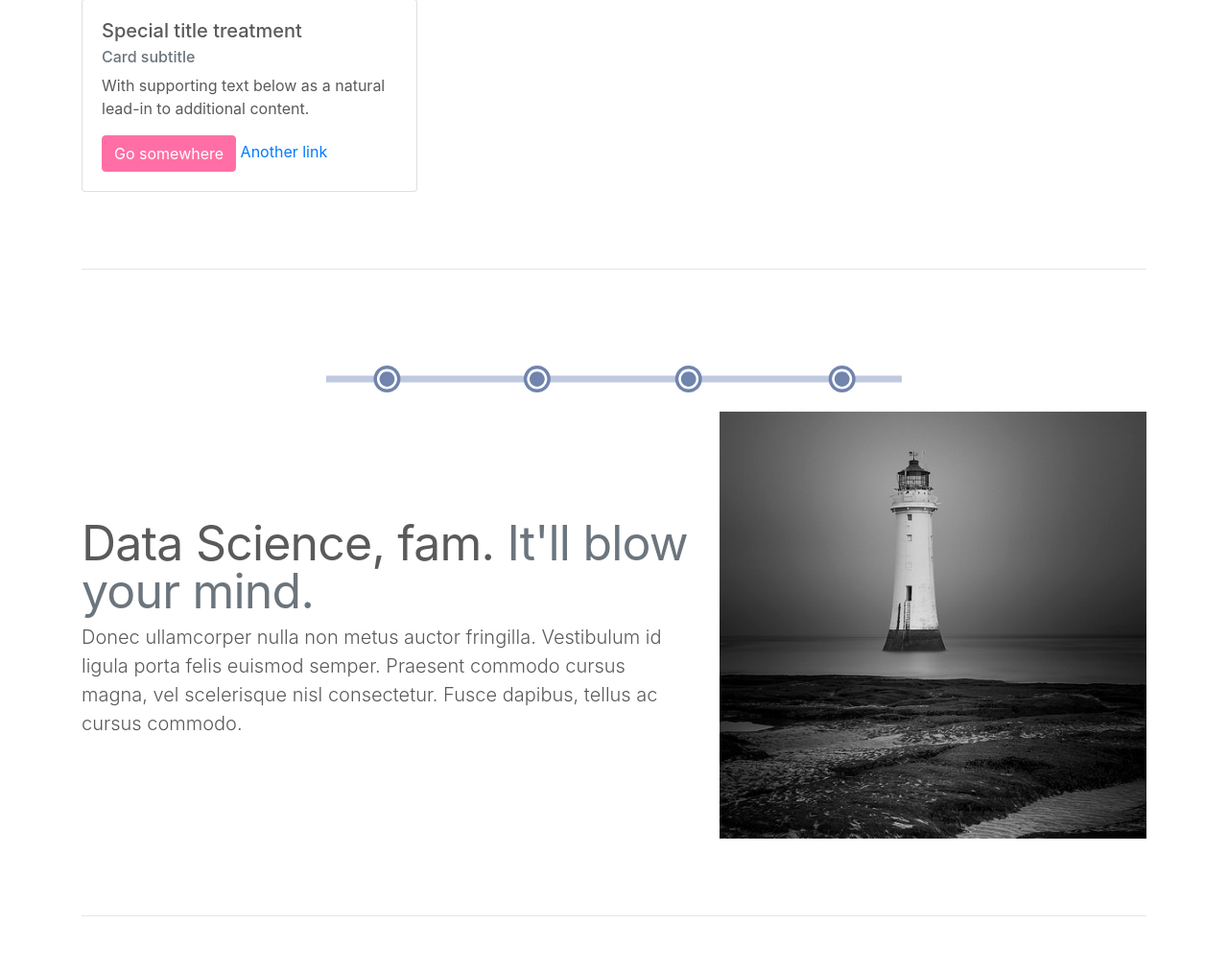
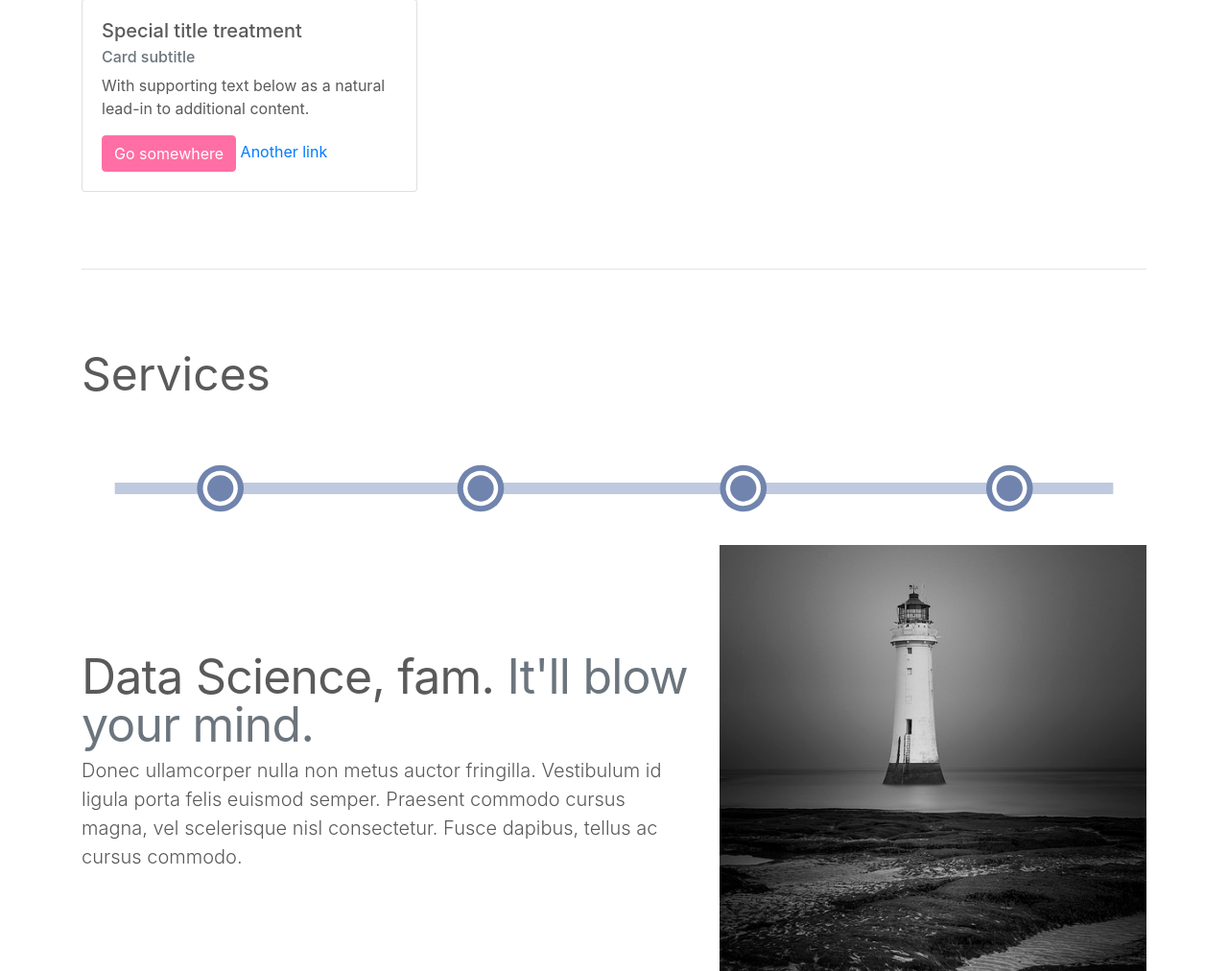
Before and after one commit to bluecamel-io/website, a Flask app: page / in a window 1280 px wide. Shown: the part 1015-2027 px from the top of the page at 96% size. Run offline with Flask 2, Linux system fonts and the light colour scheme; some libraries are stand-ins or nearby versions.

Commit message:
change appearance of svg diagram

```diff
--- a/static/css/styles.css
+++ b/static/css/styles.css
@@ -145,6 +145,22 @@ body {
     border-color: #007bff;
 }
 
+.svg-container-outside {
+    /* min-width: 40rem; */
+    overflow-x: scroll;
+    overflow-y: hidden;
+}
+
+.svg-container-inside {
+    min-width: 40rem;
+}
+/* svg {
+  width: 100vw;
+  height: (height/width * 100)vw;
+  max-height: 100vh;
+  max-width: (width/height * 100)vh;
+} */
+
 /* RESPONSIVE CSS
 -------------------------------------------------- */
 
--- a/templates/base.html
+++ b/templates/base.html
@@ -29,5 +29,6 @@
         <script src="https://stackpath.bootstrapcdn.com/bootstrap/4.1.0/js/bootstrap.min.js" integrity="sha384-uefMccjFJAIv6A+rW+L4AHf99KvxDjWSu1z9VI8SKNVmz4sk7buKt/6v9KI65qnm" crossorigin="anonymous"></script>
         <script src="https://cdnjs.cloudflare.com/ajax/libs/jquery/3.3.1/jquery.min.js" integrity="sha256-FgpCb/KJQlLNfOu91ta32o/NMZxltwRo8QtmkMRdAu8=" crossorigin="anonymous"></script>
         <script src="https://cdnjs.cloudflare.com/ajax/libs/1000hz-bootstrap-validator/0.11.9/validator.min.js" integrity="sha256-dHf/YjH1A4tewEsKUSmNnV05DDbfGN3g7NMq86xgGh8=" crossorigin="anonymous"></script>
+        {% block scripts %}{% endblock %}
     </body>
 </html>
--- a/templates/index.html
+++ b/templates/index.html
@@ -128,7 +128,15 @@ https://www.w3schools.com/howto/howto_css_hero_image.asp
 
     <hr class="featurette-divider">
 
-    <svg version="1.1" xmlns="http://www.w3.org/2000/svg" xmlns:xlink="http://www.w3.org/1999/xlink" preserveAspectRatio="xMidYMid meet" viewBox="0 0 640 68" width="100%" height="68">
+    <div class="row">
+        <div class="col-sm-12">
+            <h2 class="services-heading" style="margin-bottom: 2rem;">Services</h2>
+        </div>
+    </div>
+
+    <div class="svg-container-outside">
+        <div class="svg-container-inside">
+            <svg version="1.1" xmlns="http://www.w3.org/2000/svg" xmlns:xlink="http://www.w3.org/1999/xlink" preserveAspectRatio="xMidYMid meet" viewBox="0 0 640 68">
                 <defs>
                     <path d="M20 30.57L620 30.57L620 37.43L20 37.43L20 30.57Z" id="b26kExaCXW"></path>
 
@@ -160,34 +168,36 @@ https://www.w3schools.com/howto/howto_css_hero_image.asp
                     <g>
                         <g><use xlink:href="#b26kExaCXW" opacity="1" fill="#bfc9df" fill-opacity="1"></use></g>
 
-                <g class="circle-1">
-                    <g><use xlink:href="#ayVz5Uf0Q" opacity="1" fill="#7084ad" fill-opacity="1"></use></g>
+                        <g>
+                            <g><use class="circle circle-1" xlink:href="#ayVz5Uf0Q" opacity="1" fill="#7084ad" fill-opacity="1"></use></g>
                             <g><use xlink:href="#a1uklGAnKq" opacity="1" fill="#ffffff" fill-opacity="1"></use></g>
-                    <g><use xlink:href="#dhQfqst9Q" opacity="1" fill="#7084ad" fill-opacity="1"></use></g>
+                            <g><use class="circle circle-1" xlink:href="#dhQfqst9Q" opacity="1" fill="#7084ad" fill-opacity="1"></use></g>
                         </g>
-                <g class="circle-2">
-                    <g><use xlink:href="#c2CXDm4KLt" opacity="1" fill="#7084ad" fill-opacity="1"></use></g>
+                        <g>
+                            <g><use class="circle circle-2" xlink:href="#c2CXDm4KLt" opacity="1" fill="#7084ad" fill-opacity="1"></use></g>
                             <g><use xlink:href="#b37F34yisP" opacity="1" fill="#ffffff" fill-opacity="1"></use></g>
-                    <g><use xlink:href="#c6iD2HGkF" opacity="1" fill="#7084ad" fill-opacity="1"></use></g>
+                            <g><use class="circle circle-2" xlink:href="#c6iD2HGkF" opacity="1" fill="#7084ad" fill-opacity="1"></use></g>
                         </g>
-                <g class="circle-3">
-                    <g><use xlink:href="#aiBtYRsvD" opacity="1" fill="#7084ad" fill-opacity="1"></use></g>
+                        <g>
+                            <g><use class="circle circle-3" xlink:href="#aiBtYRsvD" opacity="1" fill="#7084ad" fill-opacity="1"></use></g>
                             <g><use xlink:href="#a1wxUsb9i6" opacity="1" fill="#ffffff" fill-opacity="1"></use></g>
-                    <g><use xlink:href="#dqxbwjHoK" opacity="1" fill="#7084ad" fill-opacity="1"></use></g>
+                            <g><use class="circle circle-3" xlink:href="#dqxbwjHoK" opacity="1" fill="#7084ad" fill-opacity="1"></use></g>
                         </g>
-                <g class="circle-4">
-                    <g><use xlink:href="#f3FnHDcIuD" opacity="1" fill="#7084ad" fill-opacity="1"></use></g>
+                        <g>
+                            <g><use class="circle circle-4" xlink:href="#f3FnHDcIuD" opacity="1" fill="#7084ad" fill-opacity="1"></use></g>
                             <g><use xlink:href="#a1U3OpRbLy" opacity="1" fill="#ffffff" fill-opacity="1"></use></g>
-                    <g><use xlink:href="#ajQPjtiZt" opacity="1" fill="#7084ad" fill-opacity="1"></use></g>
+                            <g><use class="circle circle-4" xlink:href="#ajQPjtiZt" opacity="1" fill="#7084ad" fill-opacity="1"></use></g>
                         </g>
 
-                <g class="circle-btn circle-1"><use xlink:href="#fokmB6IxG" opacity="0" fill="#d9e0ef" fill-opacity="1"></use></g>
-                <g class="circle-btn circle-2"><use xlink:href="#f35x8J2Mlu" opacity="0" fill="#d9e0ef" fill-opacity="1"></use></g>
-                <g class="circle-btn circle-3"><use xlink:href="#aqfZmGH2T" opacity="0" fill="#d9e0ef" fill-opacity="1"></use></g>
-                <g class="circle-btn circle-4"><use xlink:href="#fvjXhXtiv" opacity="0" fill="#d9e0ef" fill-opacity="1"></use></g>
+                        <g class="circle-btn" id="circle-1" onclick="color_circle(this.id)" onclick="color_circle(this.id)"><use xlink:href="#fokmB6IxG" opacity="0" fill="#d9e0ef" fill-opacity="1"></use></g>
+                        <g class="circle-btn" id="circle-2" onclick="color_circle(this.id)"><use xlink:href="#f35x8J2Mlu" opacity="0" fill="#d9e0ef" fill-opacity="1"></use></g>
+                        <g class="circle-btn" id="circle-3" onclick="color_circle(this.id)"><use xlink:href="#aqfZmGH2T" opacity="0" fill="#d9e0ef" fill-opacity="1"></use></g>
+                        <g class="circle-btn" id="circle-4" onclick="color_circle(this.id)"><use xlink:href="#fvjXhXtiv" opacity="0" fill="#d9e0ef" fill-opacity="1"></use></g>
                     </g>
                 </g>
             </svg>
+        </div>
+    </div>
 
     <div class="row featurette">
       <div class="col-md-7">
@@ -236,3 +246,31 @@ https://www.w3schools.com/howto/howto_css_hero_image.asp
     <p>&copy; 2017-2018 Company, Inc. &middot; <a href="#">Privacy</a> &middot; <a href="#">Terms</a></p>
   </footer>
 {% endblock %}
+
+{% block scripts %}
+<script type="text/javascript">
+    // var circleButtons = document.getElementsByClassName("circle-btn");
+    var circles = document.getElementsByClassName("circle");
+
+    $(".circle-btn").click(function() {
+        $('html,body').animate({
+            scrollTop: $(".svg-container-outside").offset().top},
+            'slow');
+    });
+
+    function color_circle(clicked_id) {
+        clicked_circles = document.getElementsByClassName(clicked_id)
+        // .setAttribute("fill", "red")
+        // console.log(circles)
+
+        var i;
+        for (i = 0; i < circles.length; i++) {
+            circles[i].setAttribute("fill", "#7084ad");
+        };
+
+        for (i = 0; i < clicked_circles.length; i++) {
+            clicked_circles[i].setAttribute("fill", "#ff6fa5");
+        };
+    };
+</script>
+{% endblock %}
```
Lines whose indentation alone changed are shown as unchanged.
